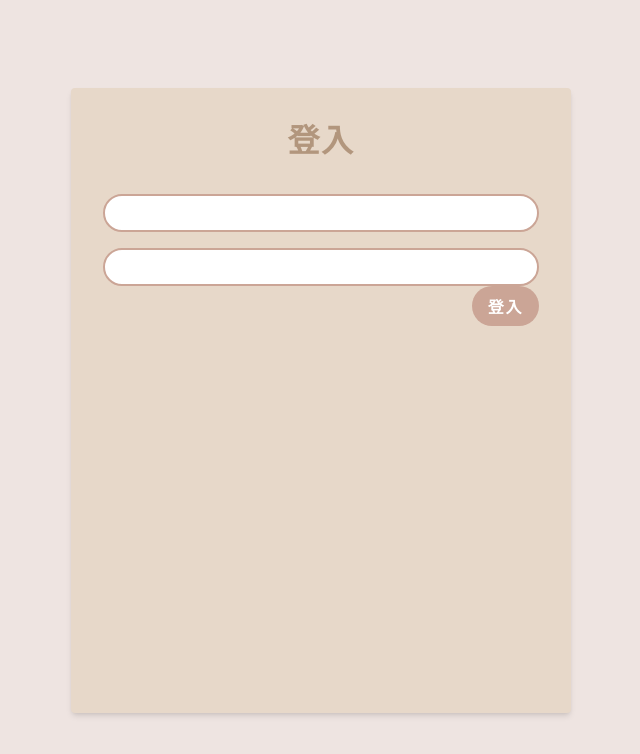
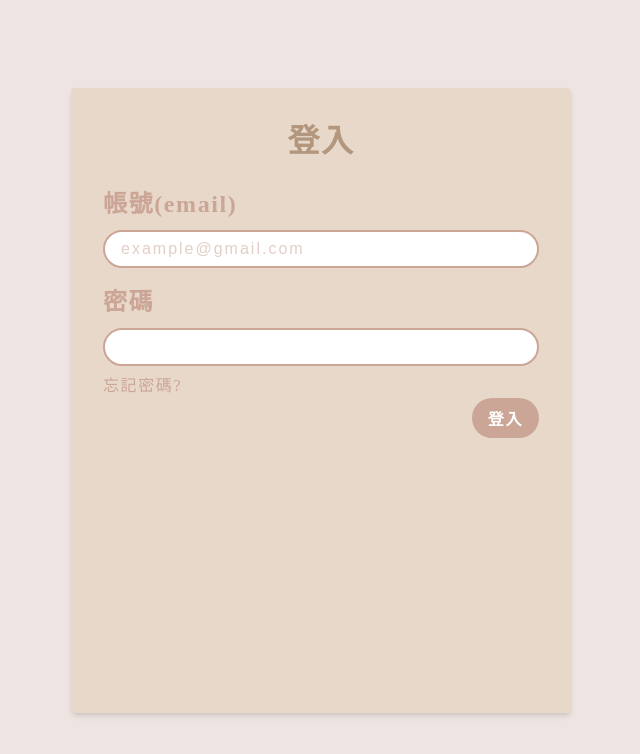
Before and after one commit to MingHuang4040E095/chartoom, a Vue app: page /login in a window 1280 px wide. Shown: the top 754 px of the page, without its empty margins (319-959 px from the left). Built offline with nearby package versions, Linux system fonts and the light colour scheme.

Commit message:
登入頁套用表單組件

```diff
--- a/src/views/TheLogin.vue
+++ b/src/views/TheLogin.vue
@@ -2,6 +2,7 @@
 import { reactive } from 'vue'
 // 登入頁
 import ButtonBasic from '@/components/Button/ButtonBasic.vue' // 基礎按鈕樣式
+import ButtonLink from '@/components/Button/ButtonLink.vue' // 連結按鈕樣式
 import CardBasic from '@/components/Card/CardBasic.vue' // 基礎卡片樣式
 import FormContainer from '@/components/Form/FormContainer.vue' // 表單容器
 import FormItem from '@/components/Form/FormItem.vue' // 表單欄位
@@ -16,6 +17,10 @@ const formRules = {
   email: {
     message: '請輸入帳號',
     trigger: ['blur', 'change'],
+    validator: (value) => {
+      if (value === 'aaa') return true
+      throw new Error('帳號錯誤')
+    },
   },
   password: {
     message: '請輸入密碼',
@@ -31,38 +36,20 @@ const formRules = {
       <h1 class="text-primary-200 text-center">登入</h1>
       <div>
         <FormContainer :data="form" :rules="formRules">
-          <FormItem filedName="email">
-            <InputBasic v-model="form.email" placeholder="" />
+          <FormItem label="帳號(email)" filedName="email">
+            <InputBasic v-model="form.email" placeholder="example@gmail.com" />
           </FormItem>
-          <FormItem filedName="email">
-            <InputBasic v-model="form.password" placeholder="" />
+          <FormItem label="密碼" filedName="password">
+            <div class="mb-2">
+              <InputBasic
+                v-model="form.password"
+                id="password"
+                type="password"
+              />
+            </div>
+            <ButtonLink>忘記密碼?</ButtonLink>
           </FormItem>
         </FormContainer>
-        <!-- <div class="form-item">
-          <label
-            class="block font-size-6 font-bold text-primary-100 mb-2"
-            for="email"
-            >帳號(email)</label
-          >
-          <div>
-            <InputBasic
-              v-model="form.email"
-              id="email"
-              placeholder="example@gmail.com"
-            />
-          </div>
-        </div>
-        <div class="form-item">
-          <label
-            class="block font-size-6 font-bold text-primary-100 mb-2"
-            for="password"
-            >密碼</label
-          >
-          <div class="mb-2">
-            <InputBasic v-model="form.password" id="password" type="password" />
-          </div>
-          <ButtonLink>忘記密碼?</ButtonLink>
-        </div> -->
         <div class="form-item text-right">
           <ButtonBasic class="font-bold" type="round">登入</ButtonBasic>
         </div>
```
